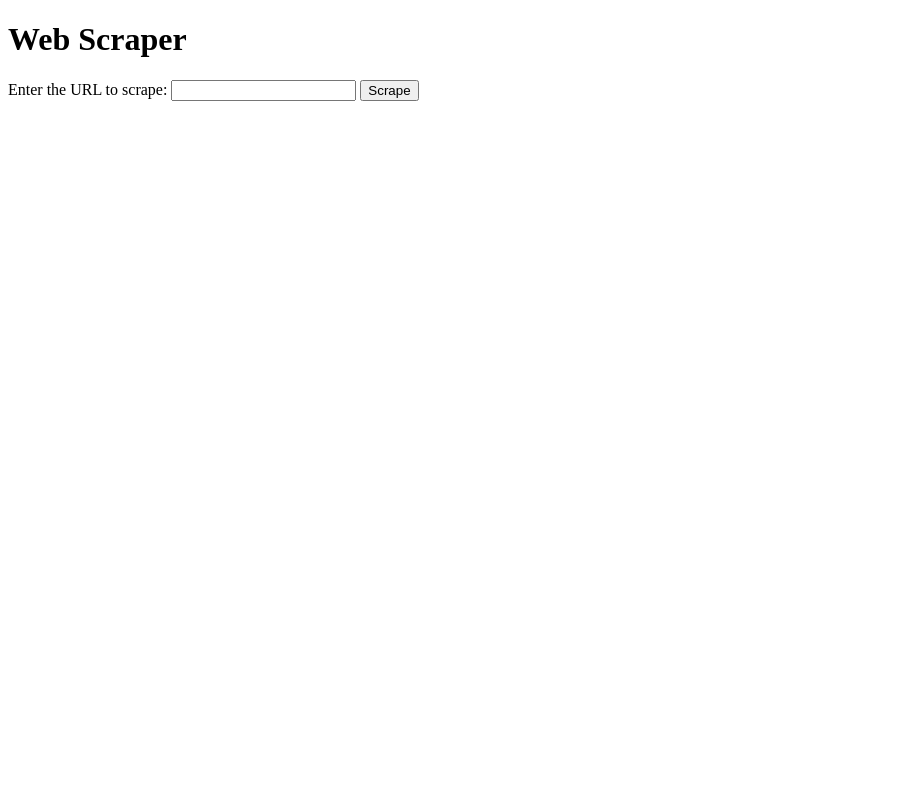
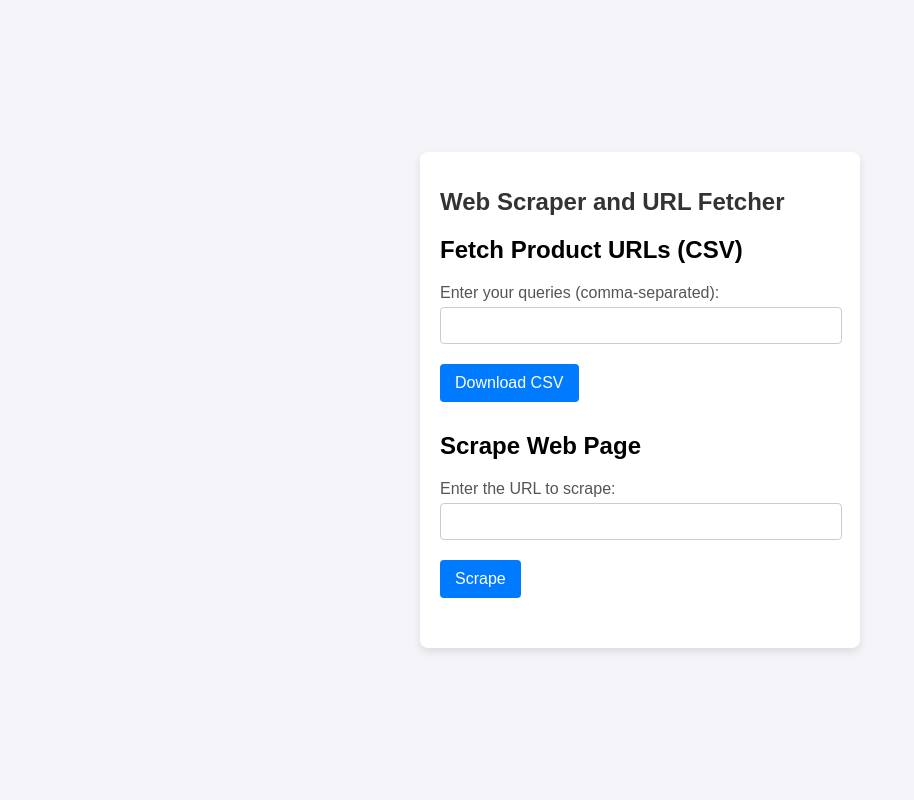
Before and after one commit to Smirnov-Artem/Avito-Parser, a Flask app: page / in a window 1280 px wide. Shown: the whole page, without its empty margins (0-914 px from the left). Run offline with Flask 3, Linux system fonts and the light colour scheme.

Commit message:
Update index.html

```diff
--- a/templates/index.html
+++ b/templates/index.html
@@ -3,14 +3,81 @@
 <head>
     <meta charset="UTF-8">
     <meta name="viewport" content="width=device-width, initial-scale=1.0">
-    <title>Simple Scraper</title>
+    <title>Web Scraper and URL Fetcher</title>
+    <style>
+        body {
+            font-family: Arial, sans-serif;
+            background-color: #f4f4f9;
+            margin: 0;
+            padding: 0;
+            display: flex;
+            justify-content: center;
+            align-items: center;
+            height: 100vh;
+        }
+        .container {
+            background-color: #ffffff;
+            padding: 20px;
+            border-radius: 8px;
+            box-shadow: 0 4px 8px rgba(6, 4, 4, 0.1);
+            max-width: 400px;
+            width: 100%;
+        }
+        h1 {
+            font-size: 1.5em;
+            margin-bottom: 20px;
+            color: #333;
+        }
+        label {
+            font-size: 1em;
+            color: #555;
+        }
+        input[type="text"] {
+            width: calc(100% - 20px);
+            padding: 10px;
+            margin-top: 5px;
+            margin-bottom: 20px;
+            border: 1px solid #ccc;
+            border-radius: 4px;
+        }
+        button {
+            background-color: #007bff;
+            color: #ffffff;
+            border: none;
+            padding: 10px 15px;
+            border-radius: 4px;
+            cursor: pointer;
+            font-size: 1em;
+        }
+        button:hover {
+            background-color: #0056b3;
+        }
+        .form-section {
+            margin-bottom: 30px;
+        }
+    </style>
 </head>
 <body>
-    <h1>Web Scraper</h1>
-    <form action="/scrape" method="POST">
-        <label for="url">Enter the URL to scrape:</label>
-        <input type="text" id="url" name="url" required>
-        <button type="submit">Scrape</button>
-    </form>
+    <div class="container">
+        <h1>Web Scraper and URL Fetcher</h1>
+
+        <div class="form-section">
+            <h2>Fetch Product URLs (CSV)</h2>
+            <form method="post" action="/fetch-urls">
+                <label for="queries">Enter your queries (comma-separated):</label><br>
+                <input type="text" id="queries" name="queries" required><br>
+                <button type="submit">Download CSV</button>
+            </form>
+        </div>
+
+        <div class="form-section">
+            <h2>Scrape Web Page</h2>
+            <form method="post" action="/scrape">
+                <label for="url">Enter the URL to scrape:</label><br>
+                <input type="text" id="url" name="url" required><br>
+                <button type="submit">Scrape</button>
+            </form>
+        </div>
+    </div>
 </body>
 </html>
```
